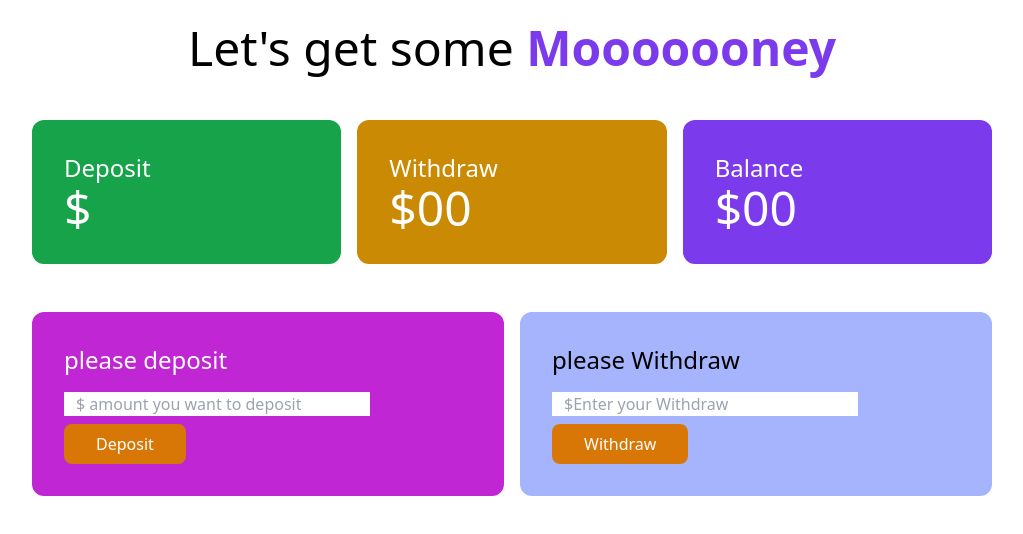
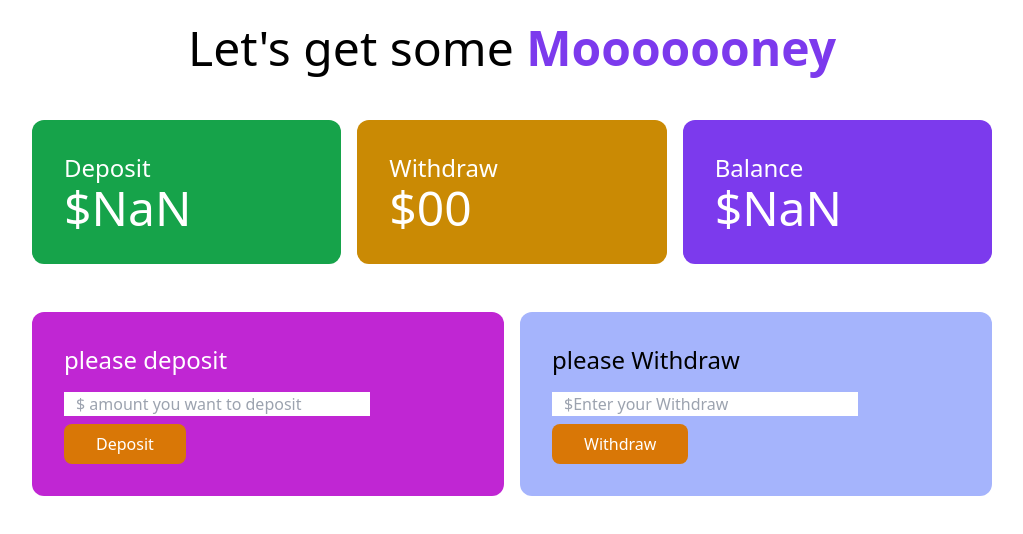
Before and after one commit to monoronjons86/tour-of-dom, a plain HTML site: page again-bap-bank/Bank.html in a window 1280 px wide. Both pictures are taken after a click on the button "Deposit". Shown: the whole page, without its empty margins (128-1151 px from the left). Drawn offline with nearby package versions, Linux system fonts and the light colour scheme.

Commit message:
deposit-js

```diff
--- a/again-bap-bank/Bank.html
+++ b/again-bap-bank/Bank.html
@@ -24,7 +24,7 @@
                 </div>
                 <div class="bg-violet-600 p-8 rounded-xl">
                     <h4 class="text-2xl">Balance</h4>
-                    <h2 class="text-5xl">$00</h2>
+                    <h2 class="text-5xl">$<span id="balance-total">00</span></h2>
                 </div>
 
             </div>
--- a/again-bap-bank/js/deposit.js
+++ b/again-bap-bank/js/deposit.js
@@ -1,8 +1,26 @@
 document.getElementById('btn-deposit').addEventListener('click',function(){
   const depositFiled=document.getElementById('user-deposit');
-  const depositAmount=depositFiled.value ;
+  const newDepositAmountString=depositFiled.value ;
+  const newDepositAmount=parseFloat(newDepositAmountString);
 
   const depositTotalElement=document.getElementById('deposit-total');
-  const depositTotal=depositTotalElement.innerText;
-  depositTotalElement.innerText=depositAmount;
+  const previousDepositTotalString=depositTotalElement.innerText;
+  const previousDepositTotal=parseFloat(previousDepositTotalString);
+
+  const currentDepositTotal=newDepositAmount+previousDepositTotal;
+  depositTotalElement.innerText=currentDepositTotal;
+
+  const balanceTotalElement=document.getElementById('balance-total');
+  const previousBalanceTotalString=balanceTotalElement.innerText;
+  const previousBalanceTotal=parseFloat(previousBalanceTotalString);
+
+  const currentBalanceTotal=previousBalanceTotal+newDepositAmount;
+  balanceTotalElement.innerText=currentBalanceTotal;
+
+
+
+  depositFiled.value='';
+
+
+
 });
```
